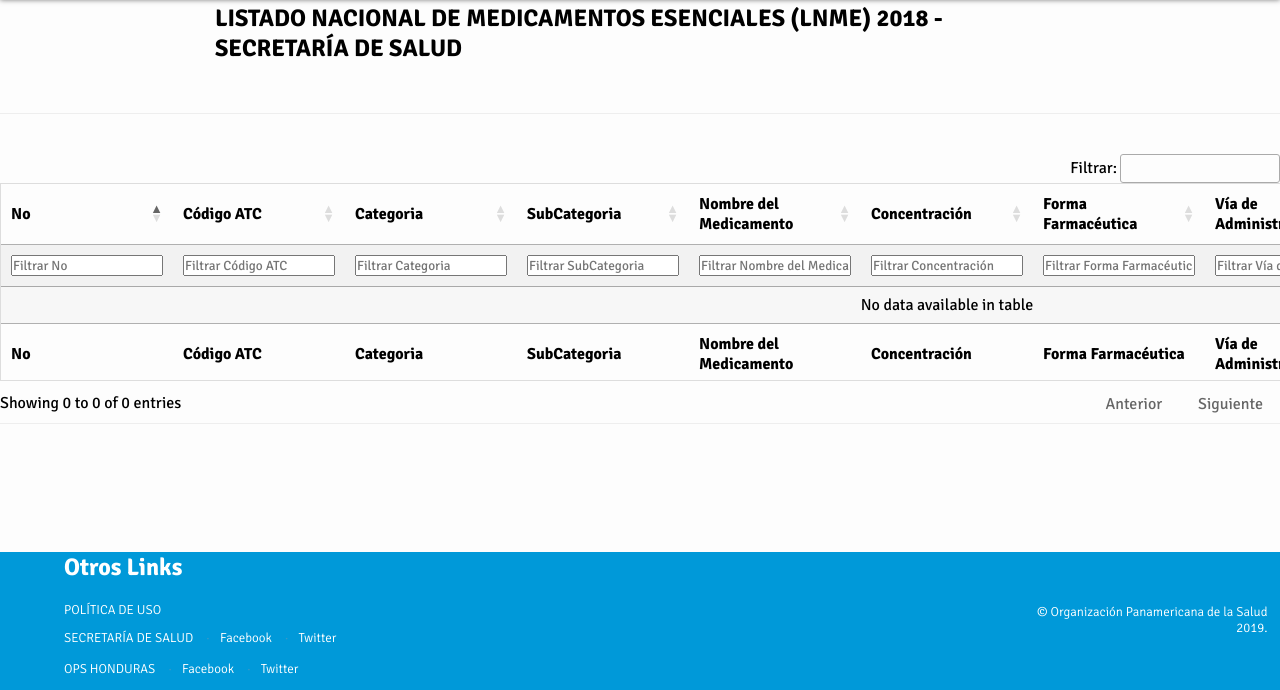
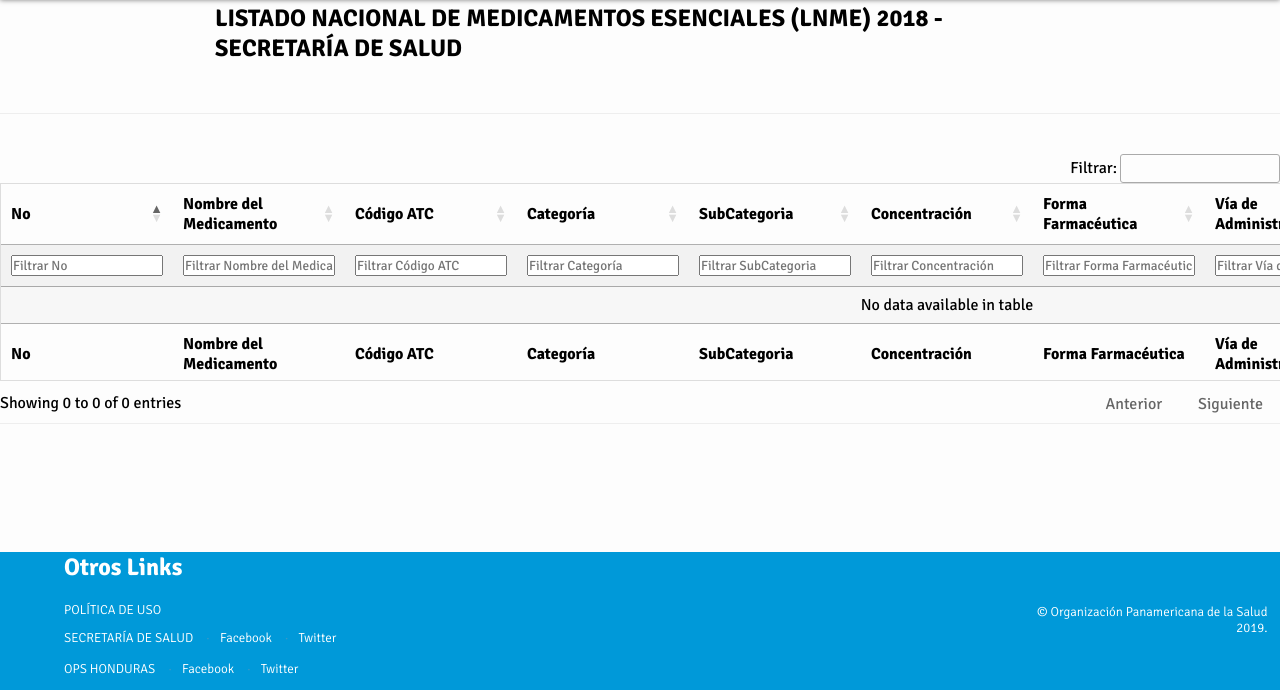
Before and after one commit to hatwhite89/ops, a Django app: template templates/lnm_detalle.html in a window 1280 px wide. Shown: the part 112-802 px from the top of the page. Run offline with Django 3.2, Linux system fonts and the light colour scheme; the template is opened without the code that fills it, so the values that code supplies are empty; some libraries are stand-ins or nearby versions.

Commit message:
miercoles sin nadie

```diff
--- a/templates/listado_nacional_medicamentos.html
+++ b/templates/listado_nacional_medicamentos.html
@@ -35,7 +35,7 @@ tr:nth-child(even){background-color: #f2f2f2}
                 <th>No</th>
                   <th>Nombre del Medicamento</th>
                 <th>Código ATC</th>
-                <th>Categoria</th>
+                <th>Categoría</th>
                 <th>SubCategoria</th>
 
                 <th>Concentración </th>
@@ -101,7 +101,7 @@ tr:nth-child(even){background-color: #f2f2f2}
               <th>No</th>
                      <th>Nombre del Medicamento</th>
                 <th>Código ATC</th>
-                <th>Categoria</th>
+                <th>Categoría</th>
                 <th>SubCategoria</th>
 
                 <th>Concentración </th>
--- a/templates/lnm_detalle.html
+++ b/templates/lnm_detalle.html
@@ -33,10 +33,11 @@ tr:nth-child(even){background-color: #f2f2f2}
         <thead>
             <tr>
                 <th>No</th>
+                     <th>Nombre del Medicamento</th>
                 <th>Código ATC</th>
-                <th>Categoria</th>
+                <th>Categoría</th>
                 <th>SubCategoria</th>
-                <th>Nombre del Medicamento</th>
+
                 <th>Concentración </th>
                 <th>Forma Farmacéutica</th>
                 <th>Vía de Administración</th>
@@ -53,10 +54,11 @@ tr:nth-child(even){background-color: #f2f2f2}
 
             <tr>
                 <td>{{item.id}}</td>
+                 <td>{{item.nombre_medicamento}}</td>
                 <td>{{item.codigo_atc}}</td>
             <td>{{ item.categoria }}</td>
             <td>{{ item.sub_categoria }}</td>
-                <td>{{item.nombre_medicamento}}</td>
+
 
                 <td>{{item.contentracion}}</td>
                 <td>{{item.forma_farmaceutica}}</td>
@@ -97,10 +99,11 @@ tr:nth-child(even){background-color: #f2f2f2}
         <tfoot>
             <tr>
               <th>No</th>
+                    <th>Nombre del Medicamento</th>
                 <th>Código ATC</th>
-                <th>Categoria</th>
+                <th>Categoría</th>
                 <th>SubCategoria</th>
-                <th>Nombre del Medicamento</th>
+
                 <th>Concentración </th>
                 <th>Forma Farmacéutica</th>
                 <th>Vía de Administración</th>
```
